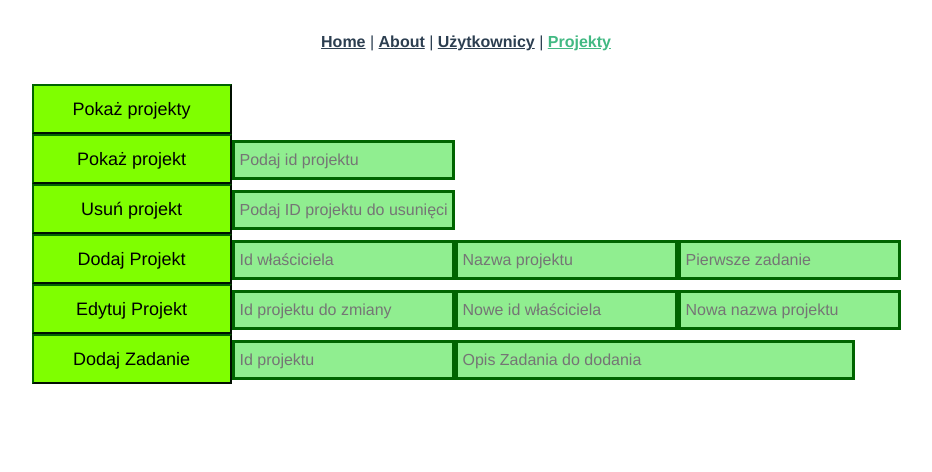
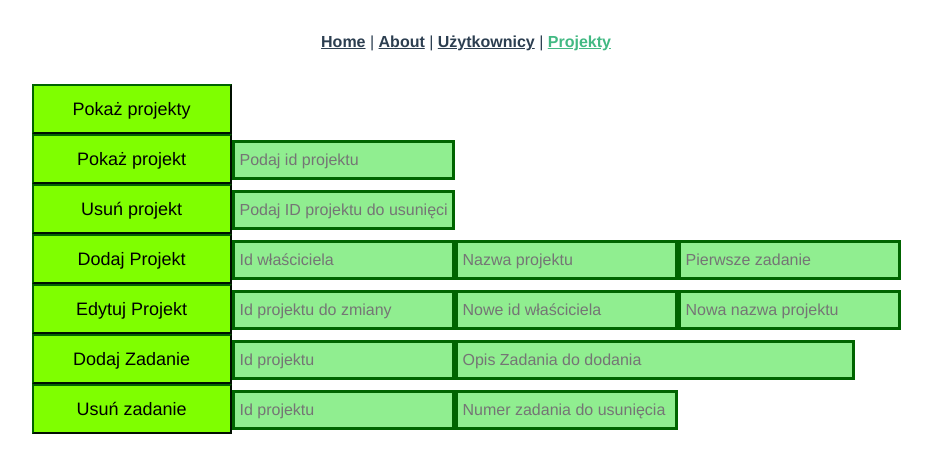
Before and after one commit to Percival33/almost-jira-clone, a Vue app in the folder almost-jira-ui/: page /projects in a window 1280 px wide. Shown: the top 472 px of the page, without its empty margins (174-1106 px from the left). Built offline with nearby package versions, Linux system fonts and the light colour scheme.

Commit message:
added delete task button to projects

```diff
--- a/almost-jira-ui/src/views/ProjectsView.vue
+++ b/almost-jira-ui/src/views/ProjectsView.vue
@@ -95,6 +95,24 @@
         placeholder="Opis Zadania do dodania"
       />
     </div>
+    <div class="removeTaskFromProject">
+      <button
+        class="removeTaskFromProjectButton"
+        @click="removeTaskFromProject(removeTaskProjectId, taskToRemoveIndex)"
+      >
+        Usuń zadanie
+      </button>
+      <input
+        v-model="removeTaskProjectId"
+        type="text"
+        placeholder="Id projektu"
+      />
+      <input
+        v-model="taskToRemoveIndex"
+        type="text"
+        placeholder="Numer zadania do usunięcia"
+      />
+    </div>
     <div>
       <p v-if="msg">{{ this.msg }}</p>
     </div>
@@ -143,6 +161,14 @@
   font-size: 18px;
 }
 .addTaskToProjectButton {
+  width: 200px;
+  height: 50px;
+  color: black;
+  background: chartreuse;
+  border-color: darkgreen;
+  font-size: 18px;
+}
+.removeTaskFromProjectButton {
   width: 200px;
   height: 50px;
   color: black;
@@ -322,6 +348,24 @@ export default {
           console.log(error);
         });
     },
+    removeTaskFromProject(removeTaskProjectId, taskToRemoveIndex) {
+      fetch(
+        `${API}/projects/${removeTaskProjectId}/tasks?taskIndex=${taskToRemoveIndex}`,
+        {
+          method: "DELETE",
+        }
+      )
+        .then((response) => response.json())
+        .then((data) => {
+          this.msg = "Zadanie zostało usunięte";
+          if (data.status === 400) {
+            this.msg = "Nie udało się usunąć zadania";
+          }
+        })
+        .catch((error) => {
+          console.log(error);
+        });
+    },
   },
 };
 </script>
```
